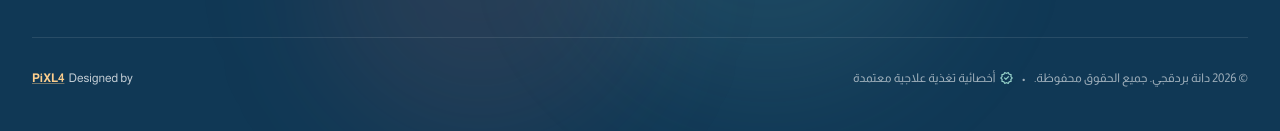
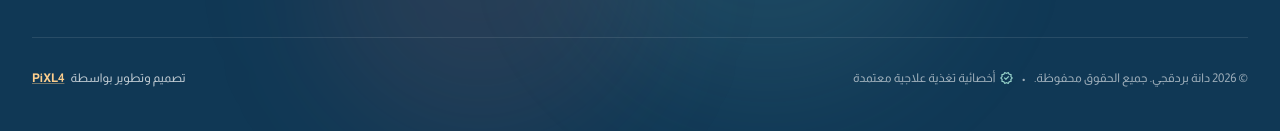
Before and after one commit to aseel-del/danabardakji, a React (Vite) app: page / in a window 1280 px wide. Shown: the part 7381-7512 px from the top of the page. Built offline with nearby package versions, Linux system fonts and the light colour scheme.

Commit message:
fix(footer): localize PiXL4 design and development attribution in Arabic

```diff
--- a/src/components/Footer.tsx
+++ b/src/components/Footer.tsx
@@ -210,12 +210,13 @@ export const Footer: React.FC = () => {
             </span>
           </div>
 
-          <div className="flex items-center gap-1 text-white/75">
-            <span>Designed by</span>
+          <div className="flex items-center gap-1.5 text-white/75">
+            <span>{isRTL ? 'تصميم وتطوير بواسطة' : 'Designed by'}</span>
             <a
               href="https://pixl4.com"
               target="_blank"
               rel="noopener noreferrer"
+              dir="ltr"
               className="text-brand-gold hover:text-white font-bold transition-colors underline decoration-brand-gold/40 hover:decoration-white"
             >
               PiXL4
```
